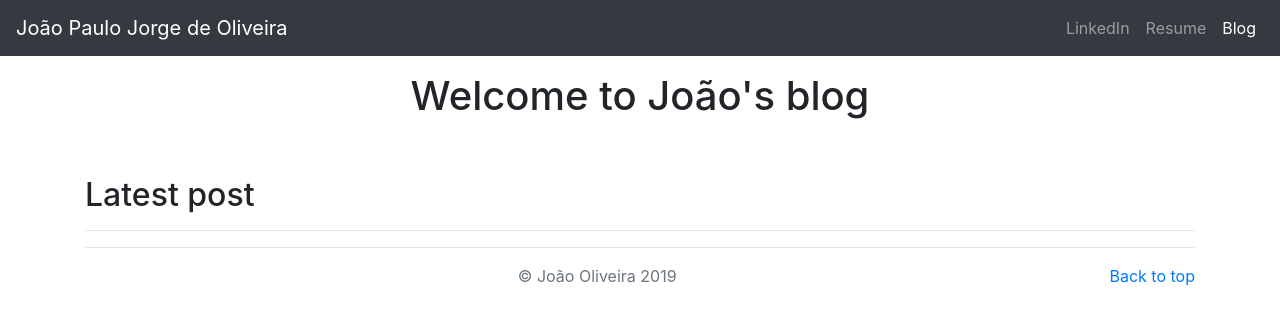
After one commit to JoaoPauloJorgeDeOliveira/Python-Django-NickWalter-Portfolio, a Django app: page /blog/ in a window 1280 px wide. The commit adds this page. Shown: the top 325 px of the page. Run offline with Django 3.2, Linux system fonts and the light colour scheme; data that the repository does not hold is empty; some libraries are stand-ins or nearby versions.

Commit message:
Blog functionality and polish

```diff
--- /dev/null
+++ b/blog/templates/blog/allblogs.html
@@ -0,0 +1,109 @@
+<!doctype html>
+<html lang="en">
+<head>
+    {% load staticfiles %}
+    <meta charset="UTF-8">
+    <meta name="viewport"
+          content="width=device-width, user-scalable=no, initial-scale=1.0, maximum-scale=1.0, minimum-scale=1.0">
+    <meta http-equiv="X-UA-Compatible" content="ie=edge">
+    <title>All
+<!doctype html>
+<html lang="en">
+<head>
+    <meta charset="utf-8">
+    <meta name="viewport" content="width=device-width, initial-scale=1, shrink-to-fit=no">
+    <meta name="description" content="">
+    <meta name="author" content="Mark Otto, Jacob Thornton, and Bootstrap contributors">
+    <meta name="generator" content="Jekyll v3.8.5">
+    <title>João Paulo's Blog</title>
+
+    <link rel="canonical" href="https://getbootstrap.com/docs/4.3/examples/album/">
+
+    <!-- Bootstrap core CSS -->
+    <link rel="stylesheet" href="https://stackpath.bootstrapcdn.com/bootstrap/4.3.1/css/bootstrap.min.css" integrity="sha384-ggOyR0iXCbMQv3Xipma34MD+dH/1fQ784/j6cY/iJTQUOhcWr7x9JvoRxT2MZw1T" crossorigin="anonymous">
+
+
+    <style>
+      .bd-placeholder-img {
+        font-size: 1.125rem;
+        text-anchor: middle;
+        -webkit-user-select: none;
+        -moz-user-select: none;
+        -ms-user-select: none;
+        user-select: none;
+      }
+
+      @media (min-width: 768px) {
+        .bd-placeholder-img-lg {
+          font-size: 3.5rem;
+        }
+      }
+    </style>
+    <!-- Custom styles for this template -->
+    <link href="album.css" rel="stylesheet">
+</head>
+<body>
+<header>
+    <nav class="navbar navbar-expand-lg navbar-dark bg-dark">
+        <a class="navbar-brand" href="{% url 'home' %}">João Paulo Jorge de Oliveira</a>
+        <button class="navbar-toggler" type="button" data-toggle="collapse" data-target="#navbarNavAltMarkup" aria-controls="navbarNavAltMarkup" aria-expanded="false" aria-label="Toggle navigation">
+            <span class="navbar-toggler-icon"></span>
+        </button>
+        <div class="collapse navbar-collapse" id="navbarNavAltMarkup">
+            <div class="navbar-nav ml-auto">
+                <a class="nav-item nav-link" href="https://www.linkedin.com/in/jo%C3%A3o-paulo-jorge-de-oliveira-a2408068/">LinkedIn</a>
+                <a class="nav-item nav-link" href="{% static 'Título da História.pdf' %}">Resume</a>
+                <a class="nav-item nav-link active" href="{% url 'allblogs' %}">Blog</a>
+            </div>
+        </div>
+    </nav>
+</header>
+
+<main role="main">
+    <div class="container">
+        <h1 class="text-center pt-3">Welcome to João's blog</h1>
+        <br>
+        <br>
+        <h2>Latest post</h2>
+        <hr>
+
+        {% for blog in blogs.all %}
+            <a href="{% url 'detail' blog.id %}"><h3>{{ blog.title }}</h3></a>
+            <p class="card-text">{{ blog.pub_date_pretty }}</p>
+            <img class="card-img-top" src="{{ blog.image.url }}" />
+<!--            <img class="img-fluid" src="{{ blog.image.url }}" height=200 width="200" />-->
+            <div class="card-body">
+                <p class="card-text">{{ blog.summary }}</p>
+            </div>
+            <hr>
+        {% endfor %}
+
+        <hr>
+    </div>
+
+</main>
+
+<footer class="text-muted">
+    <div class="container text-center">
+        <p class="float-right">
+            <a href="#">Back to top</a>
+        </p>
+        <p>
+            © João Oliveira {% now "Y" %}
+        </p>
+
+    </div>
+</footer>
+
+<script src="https://code.jquery.com/jquery-3.3.1.slim.min.js" integrity="sha384-q8i/X+965DzO0rT7abK41JStQIAqVgRVzpbzo5smXKp4YfRvH+8abtTE1Pi6jizo" crossorigin="anonymous"></script>
+<script src="https://code.jquery.com/jquery-3.3.1.slim.min.js" integrity="sha384-q8i/X+965DzO0rT7abK41JStQIAqVgRVzpbzo5smXKp4YfRvH+8abtTE1Pi6jizo" crossorigin="anonymous"></script>
+<script src="https://cdnjs.cloudflare.com/ajax/libs/popper.js/1.14.7/umd/popper.min.js" integrity="sha384-UO2eT0CpHqdSJQ6hJty5KVphtPhzWj9WO1clHTMGa3JDZwrnQq4sF86dIHNDz0W1" crossorigin="anonymous"></script>
+<script src="https://stackpath.bootstrapcdn.com/bootstrap/4.3.1/js/bootstrap.min.js" integrity="sha384-JjSmVgyd0p3pXB1rRibZUAYoIIy6OrQ6VrjIEaFf/nJGzIxFDsf4x0xIM+B07jRM" crossorigin="anonymous"></script>
+
+</html>
+</title>
+</head>
+<body>
+
+</body>
+</html>
--- /dev/null
+++ b/blog/urls.py
@@ -0,0 +1,9 @@
+from django.urls import path
+
+from . import views
+
+
+urlpatterns = [
+    path('', views.allblogs, name='allblogs'),
+    path('<int:blog_id>/', views.detail, name='detail'),
+]
--- a/blog/views.py
+++ b/blog/views.py
@@ -1,3 +1,12 @@
-from django.shortcuts import render
+from django.shortcuts import render, get_object_or_404
+from .models import Blog
 
-# Create your views here.
+
+
+def allblogs(request):
+    blogs = Blog.objects.order_by('-pub_date')                      # Order by ref: https://stackoverflow.com/questions/9834038/django-order-by-query-set-ascending-and-descending
+    return render(request, 'blog/allblogs.html', {'blogs': blogs})
+
+def detail(request, blog_id):
+    detailblog = get_object_or_404(Blog, pk=blog_id)
+    return render(request, 'blog/detail.html', {'blog': detailblog})
--- a/portfolio/urls.py
+++ b/portfolio/urls.py
@@ -14,12 +14,13 @@ Including another URLconf
     2. Add a URL to urlpatterns:  path('blog/', include('blog.urls'))
 """
 from django.contrib import admin
-from django.urls import path
+from django.urls import path, include
 from django.conf import settings
 from django.conf.urls.static import static
 import jobs.views
 
 urlpatterns = [
+    path('', jobs.views.home, name='home'),
     path('admin/', admin.site.urls),
-    path('', jobs.views.home, name='home'),
+    path('blog/', include('blog.urls')),
 ] + static(settings.MEDIA_URL, document_root=settings.MEDIA_ROOT) # To access static media files.
--- a/s.txt
+++ /dev/null
@@ -1,3 +0,0 @@
-Admin:
-	jo
-	dj
```
Also changed, not shown: blog/models.py (+10 -0 lines), blog/templates/blog/detail.html (added, +101 -0 lines), jobs/templates/jobs/home.html (+9 -6 lines), portfolio/settings.py (+7 -7 lines), portfolio/static/download.png (added), 2 other files.
